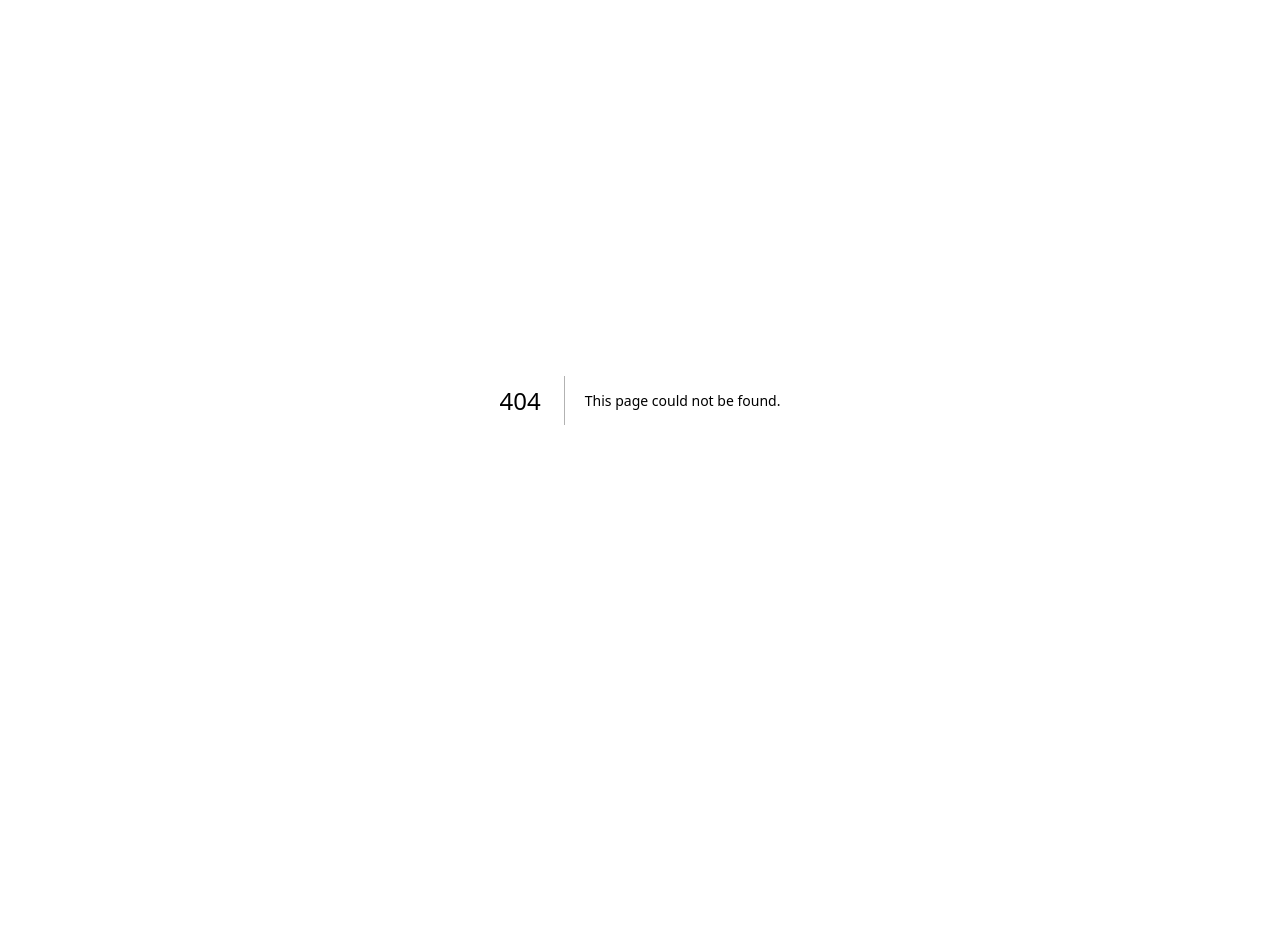
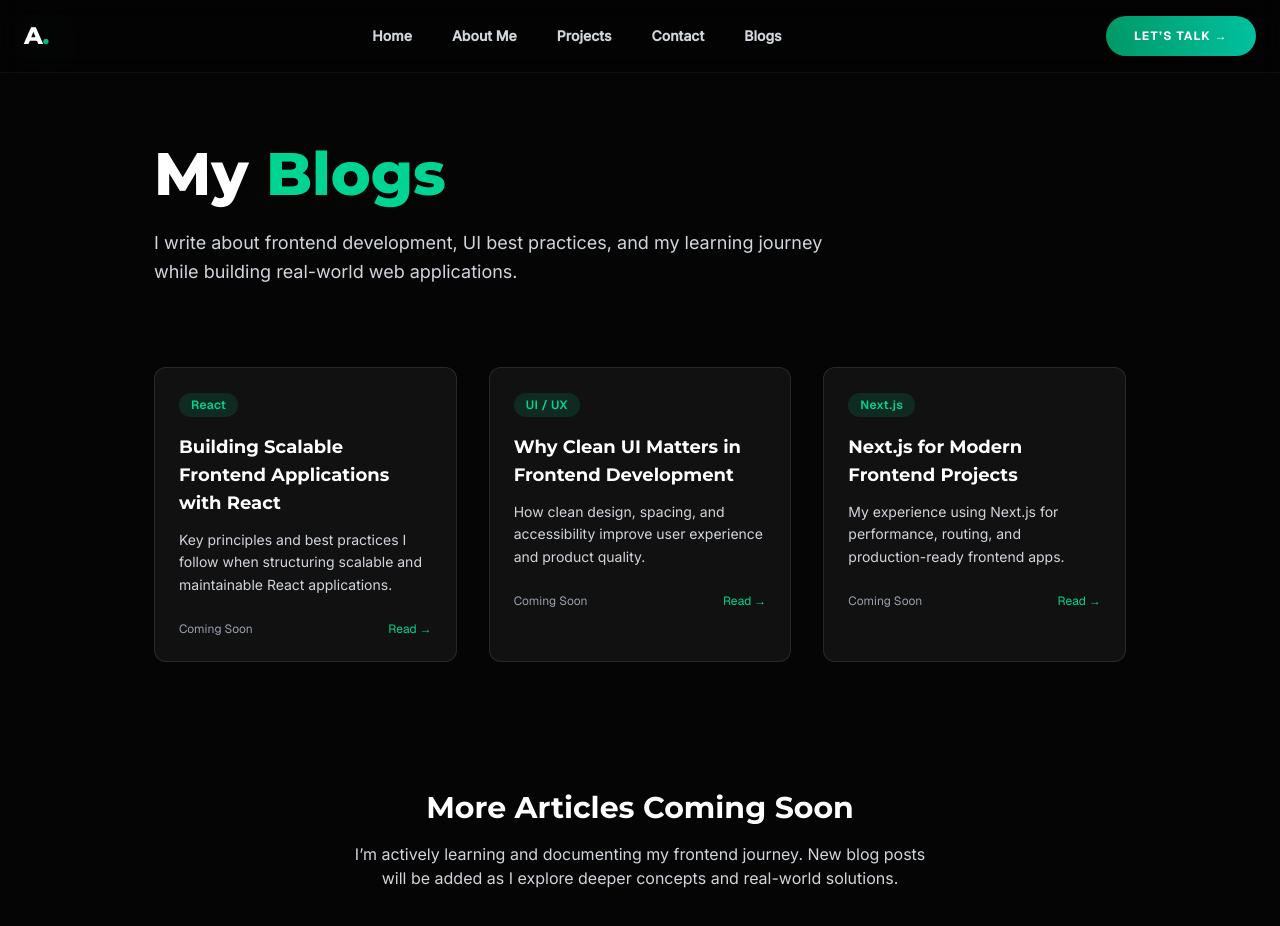
Before and after one commit to Aneeshahammed108/Portfolio, a Next.js app: page /blogs in a window 1280 px wide. Before the commit this address had no page. Shown: the top 926 px of the page. Before the commit the page ends 800 px from the top, so only its background shows below. Built offline with nearby package versions, Linux system fonts and the light colour scheme.

Commit message:
all commit

```diff
--- /dev/null
+++ b/src/Pages/Blogs/Blogs.jsx
@@ -0,0 +1,164 @@
+"use client";
+
+import React, { useEffect, useRef } from "react";
+import { Montserrat, Inter } from "next/font/google";
+import Navbar from "../../Components/Navbar/Navbar";
+
+/* ================= Fonts ================= */
+const montserrat = Montserrat({
+  subsets: ["latin"],
+  weight: ["400", "700", "800"],
+  variable: "--font-montserrat",
+});
+
+const inter = Inter({
+  subsets: ["latin"],
+  weight: ["300", "400", "500"],
+  variable: "--font-inter",
+});
+
+/* ================= Scroll Reveal Hook ================= */
+const useReveal = () => {
+  const ref = useRef(null);
+
+  useEffect(() => {
+    const el = ref.current;
+    if (!el) return;
+
+    const observer = new IntersectionObserver(
+      ([entry]) => entry.isIntersecting && el.classList.add("reveal-active"),
+      { threshold: 0.15 }
+    );
+
+    observer.observe(el);
+    return () => observer.disconnect();
+  }, []);
+
+  return ref;
+};
+
+/* ================= BLOG DATA ================= */
+const BLOGS = [
+  {
+    title: "Building Scalable Frontend Applications with React",
+    excerpt:
+      "Key principles and best practices I follow when structuring scalable and maintainable React applications.",
+    date: "Coming Soon",
+    tag: "React",
+  },
+  {
+    title: "Why Clean UI Matters in Frontend Development",
+    excerpt:
+      "How clean design, spacing, and accessibility improve user experience and product quality.",
+    date: "Coming Soon",
+    tag: "UI / UX",
+  },
+  {
+    title: "Next.js for Modern Frontend Projects",
+    excerpt:
+      "My experience using Next.js for performance, routing, and production-ready frontend apps.",
+    date: "Coming Soon",
+    tag: "Next.js",
+  },
+];
+
+const Blogs = () => {
+  const headerRef = useReveal();
+  const blogsRef = useReveal();
+
+  return (
+    <div
+      className={`${inter.variable} ${montserrat.variable} font-sans min-h-screen bg-[#050505] text-white`}
+    >
+      <Navbar />
+
+      {/* ================= HEADER ================= */}
+      <section
+        ref={headerRef}
+        className="pt-36 px-8 md:px-16 max-w-[1100px] mx-auto reveal"
+      >
+        <h1 className="font-montserrat text-4xl md:text-6xl font-extrabold mb-6">
+          My <span className="text-emerald-400">Blogs</span>
+        </h1>
+
+        <p className="font-inter text-gray-300 max-w-2xl text-lg leading-relaxed">
+          I write about frontend development, UI best practices, and my learning
+          journey while building real-world web applications.
+        </p>
+      </section>
+
+      {/* ================= BLOG LIST ================= */}
+      <section
+        ref={blogsRef}
+        className="mt-20 px-8 md:px-16 max-w-[1100px] mx-auto grid grid-cols-1 md:grid-cols-3 gap-8 reveal"
+      >
+        {BLOGS.map((blog) => (
+          <div
+            key={blog.title}
+            className="bg-white/5 border border-white/10 rounded-xl p-6
+                       hover:border-emerald-400/60 transition
+                       hover:shadow-[0_0_25px_rgba(16,185,129,0.15)]"
+          >
+            {/* TAG */}
+            <span className="inline-block mb-4 text-xs font-semibold tracking-wide
+                             px-3 py-1 rounded-full bg-emerald-500/15 text-emerald-400">
+              {blog.tag}
+            </span>
+
+            {/* TITLE */}
+            <h3 className="font-montserrat text-lg font-semibold mb-3">
+              {blog.title}
+            </h3>
+
+            {/* EXCERPT */}
+            <p className="font-inter text-gray-300 text-sm leading-relaxed mb-6">
+              {blog.excerpt}
+            </p>
+
+            {/* FOOTER */}
+            <div className="flex items-center justify-between text-xs text-gray-400">
+              <span>{blog.date}</span>
+              <span className="text-emerald-400">Read →</span>
+            </div>
+          </div>
+        ))}
+      </section>
+
+      {/* ================= COMING SOON ================= */}
+      <section className="mt-32 pb-20 text-center px-8">
+        <h2 className="font-montserrat text-2xl md:text-3xl font-bold mb-4">
+          More Articles Coming Soon
+        </h2>
+
+        <p className="font-inter text-gray-300 max-w-xl mx-auto">
+          I’m actively learning and documenting my frontend journey. New blog
+          posts will be added as I explore deeper concepts and real-world
+          solutions.
+        </p>
+      </section>
+
+      {/* ================= ANIMATIONS ================= */}
+      <style jsx global>{`
+        .font-montserrat {
+          font-family: var(--font-montserrat), sans-serif;
+        }
+        .font-inter {
+          font-family: var(--font-inter), sans-serif;
+        }
+
+        .reveal {
+          opacity: 0;
+          transform: translateY(30px);
+          transition: opacity 0.8s ease, transform 0.8s ease;
+        }
+
+        .reveal-active {
+          opacity: 1;
+          transform: translateY(0);
+        }
+      `}</style>
+    </div>
+  );
+};
+
+export default Blogs;
--- /dev/null
+++ b/src/app/blogs/page.js
@@ -0,0 +1,4 @@
+import Blogs from "@/Pages/Blogs/Blogs";
+export default function Page() {
+    return <Blogs />;
+}
--- a/src/app/page.js
+++ b/src/app/page.js
@@ -1,5 +1,6 @@
 import Navbar from "@/Components/Navbar/Navbar";
 import About from "@/Pages/About/About";
+import Blogs from "@/Pages/Blogs/Blogs";
 import Contact from "@/Pages/Contact/Contact";
 import Experience from "@/Pages/Experience/Experience";
 import Home from "@/Pages/Home/Home";
@@ -14,6 +15,7 @@ export default function Page() {
       <Projects />
       <Experience />
       <Contact />
+      <Blogs />
     </div>
   );
 }
```
